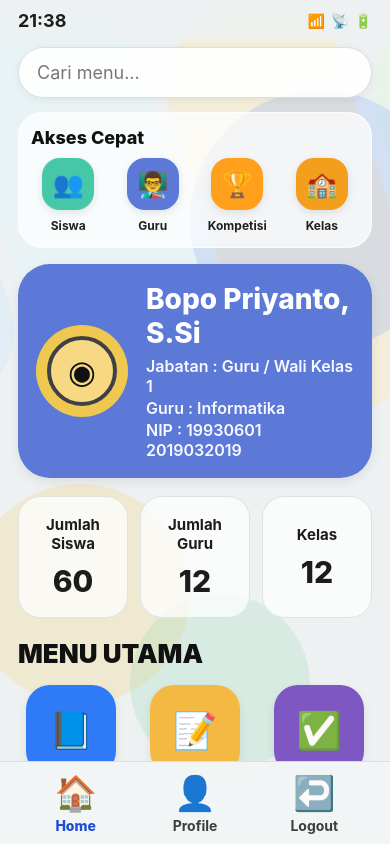
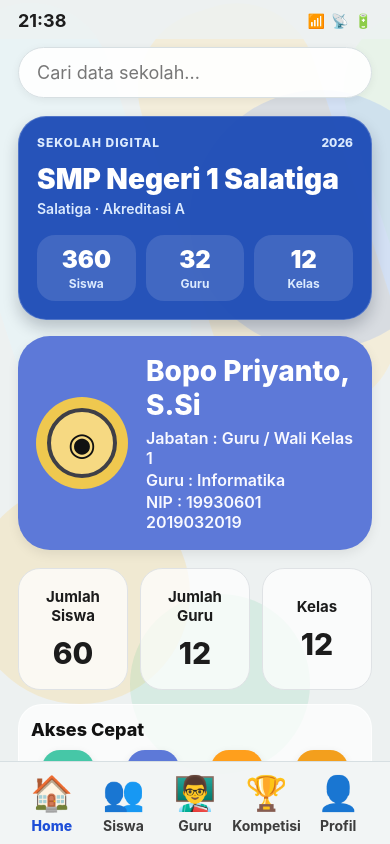
Before and after one commit to jembitijembuto-design/smpn1salatiga, a React Native app: screen / in a window 390 px wide. Built offline with nearby package versions, Linux system fonts and the light colour scheme.

Commit message:
Menyusun dashboard sekolah modern untuk model aplikasi SMP di Salatiga dengan navigasi terstruktur, halaman siswa/guru/kompetisi, dan background pendidikan bergerak

```diff
--- a/App.js
+++ b/App.js
@@ -47,6 +47,46 @@ const secondaryMenu = [
   { id: 'izin-pgw', label: 'Izin Pegawai', icon: '✅', color: '#6a6ae8' },
   { id: 'phone', label: 'Scan Pakai Kamera', icon: '📱', color: '#d45d79' },
   { id: 'tugas', label: 'LKS', icon: '📄', color: '#fca311' },
+];
+
+const schoolProfiles = [
+  {
+    id: 'smpn1-salatiga',
+    name: 'SMP Negeri 1 Salatiga',
+    city: 'Salatiga',
+    accreditation: 'Akreditasi A',
+    principal: 'Drs. Suyoto, M.Pd.',
+    studentCount: 360,
+    teacherCount: 32,
+    classCount: 12,
+  },
+  {
+    id: 'smpn2-salatiga',
+    name: 'SMP Negeri 2 Salatiga',
+    city: 'Salatiga',
+    accreditation: 'Akreditasi A',
+    principal: 'Dra. Susanti, M.Pd.',
+    studentCount: 420,
+    teacherCount: 36,
+    classCount: 14,
+  },
+  {
+    id: 'smpn3-salatiga',
+    name: 'SMP Negeri 3 Salatiga',
+    city: 'Salatiga',
+    accreditation: 'Akreditasi A',
+    principal: 'H. Budi Santoso, M.Pd.',
+    studentCount: 390,
+    teacherCount: 34,
+    classCount: 13,
+  },
+];
+
+const competitionPrograms = [
+  { id: 'olimpiade', title: 'Olimpiade Sains', type: 'Nasional', period: '2026', participants: 64, color: '#ff9f1c' },
+  { id: 'futsal', title: 'Festival Olahraga', type: 'Kabupaten', period: '2026', participants: 48, color: '#2f7af6' },
+  { id: 'seni', title: 'Lomba Seni dan Budaya', type: 'Regional', period: '2026', participants: 52, color: '#7e57c2' },
+  { id: 'bahasa', title: 'English Debate', type: 'Provinsi', period: '2026', participants: 30, color: '#2ec4b6' },
 ];
 
 const studentHistory = [
@@ -159,9 +199,18 @@ const moduleData = {
   },
 };
 
+const navItems = [
+  { id: 'home', label: 'Home', icon: '🏠' },
+  { id: 'students', label: 'Siswa', icon: '👥' },
+  { id: 'teachers', label: 'Guru', icon: '👨‍🏫' },
+  { id: 'competitions', label: 'Kompetisi', icon: '🏆' },
+  { id: 'profile', label: 'Profil', icon: '👤' },
+];
+
 function App() {
-  const [selectedTab, setSelectedTab] = useState('home');
+  const [screen, setScreen] = useState('home');
   const [query, setQuery] = useState('');
+  const [selectedSchool, setSelectedSchool] = useState('smpn1-salatiga');
   const animatedBackground = useRef(new Animated.Value(0)).current;
 
   useEffect(() => {
@@ -169,13 +218,13 @@ function App() {
       Animated.sequence([
         Animated.timing(animatedBackground, {
           toValue: 1,
-          duration: 32000,
+          duration: 30000,
           easing: Easing.linear,
           useNativeDriver: true,
         }),
         Animated.timing(animatedBackground, {
           toValue: 0,
-          duration: 32000,
+          duration: 30000,
           easing: Easing.linear,
           useNativeDriver: true,
         }),
@@ -185,16 +234,48 @@ function App() {
 
   const driftX = animatedBackground.interpolate({
     inputRange: [0, 1],
-    outputRange: [-80, 120],
+    outputRange: [-120, 130],
   });
 
+  const activeSchool = schoolProfiles.find((school) => school.id === selectedSchool) || schoolProfiles[0];
+
   const filteredMenu = useMemo(() => {
-    const source = selectedTab === 'home' ? menuItems : secondaryMenu;
+    const source = screen === 'home' ? menuItems : secondaryMenu;
     if (!query.trim()) return source;
-    return source.filter((item) =>
-      item.label.toLowerCase().includes(query.toLowerCase())
-    );
-  }, [query, selectedTab]);
+    return source.filter((item) => item.label.toLowerCase().includes(query.toLowerCase()));
+  }, [query, screen]);
+
+  const filteredStudents = useMemo(() => {
+    const source = students2026;
+    if (!query.trim()) return source;
+    return source.filter((student) => {
+      const search = query.toLowerCase();
+      return (
+        student.name.toLowerCase().includes(search) ||
+        student.kelas.toLowerCase().includes(search) ||
+        student.nisn.toLowerCase().includes(search)
+      );
+    });
+  }, [query]);
+
+  const filteredTeachers = useMemo(() => {
+    const source = teachers2026;
+    if (!query.trim()) return source;
+    return source.filter((teacher) => {
+      const search = query.toLowerCase();
+      return (
+        teacher.name.toLowerCase().includes(search) ||
+        teacher.role.toLowerCase().includes(search) ||
+        teacher.kelas.toLowerCase().includes(search)
+      );
+    });
+  }, [query]);
+
+  const filteredCompetitions = useMemo(() => {
+    const source = competitionPrograms;
+    if (!query.trim()) return source;
+    return source.filter((item) => item.title.toLowerCase().includes(query.toLowerCase()));
+  }, [query]);
 
   const renderHeader = () => (
     <View style={styles.statusBarWrap}>
@@ -203,6 +284,33 @@ function App() {
         <Text>📶</Text>
         <Text>📡</Text>
         <Text>🔋</Text>
+      </View>
+    </View>
+  );
+
+  const renderHeroSchool = () => (
+    <View style={styles.heroWindow}>
+      <View style={styles.heroHeaderRow}>
+        <Text style={styles.heroBadge}>Sekolah Digital</Text>
+        <Text style={styles.heroDate}>2026</Text>
+      </View>
+
+      <Text style={styles.heroSchoolName}>{activeSchool.name}</Text>
+      <Text style={styles.heroMeta}>{activeSchool.city} · {activeSchool.accreditation}</Text>
+
+      <View style={styles.heroStatRow}>
+        <View style={styles.heroStatBox}>
+          <Text style={styles.heroStatValue}>{activeSchool.studentCount}</Text>
+          <Text style={styles.heroStatLabel}>Siswa</Text>
+        </View>
+        <View style={styles.heroStatBox}>
+          <Text style={styles.heroStatValue}>{activeSchool.teacherCount}</Text>
+          <Text style={styles.heroStatLabel}>Guru</Text>
+        </View>
+        <View style={styles.heroStatBox}>
+          <Text style={styles.heroStatValue}>{activeSchool.classCount}</Text>
+          <Text style={styles.heroStatLabel}>Kelas</Text>
+        </View>
       </View>
     </View>
   );
@@ -246,7 +354,7 @@ function App() {
       <Text style={styles.quickAccessTitle}>Akses Cepat</Text>
       <View style={styles.quickAccessGrid}>
         {quickAccessItems.map((item) => (
-          <TouchableOpacity key={item.id} style={styles.quickAccessCard} activeOpacity={0.9}>
+          <TouchableOpacity key={item.id} style={styles.quickAccessCard} activeOpacity={0.9} onPress={() => setScreen(item.id === 'guru' ? 'teachers' : item.id === 'kompetisi' ? 'competitions' : item.id === 'siswa' ? 'students' : 'home')}>
             <View style={[styles.quickAccessIcon, { backgroundColor: item.color }]}>
               <Text style={styles.quickAccessIconText}>{item.icon}</Text>
             </View>
@@ -259,10 +367,14 @@ function App() {
 
   const renderMenuGrid = () => (
     <View style={styles.sectionWrap}>
-      <Text style={styles.sectionTitle}>{moduleData[selectedTab].title}</Text>
+      <Text style={styles.sectionTitle}>{moduleData[screen]?.title || 'Menu Utama'}</Text>
       <View style={styles.gridWrap}>
         {filteredMenu.map((item) => (
-          <TouchableOpacity key={item.id} style={styles.menuItemCard} activeOpacity={0.9}>
+          <TouchableOpacity key={item.id} style={styles.menuItemCard} activeOpacity={0.9} onPress={() => {
+            if (item.id === 'kompetisi') setScreen('competitions');
+            else if (item.id === 'siswa') setScreen('students');
+            else if (item.id === 'jurnal-guru' || item.id === 'modul' || item.id === 'english' || item.id === 'tugas') setScreen('home');
+          }}>
             <View style={[styles.iconBox, { backgroundColor: item.color }]}>
               <Text style={styles.iconText}>{item.icon}</Text>
             </View>
@@ -273,64 +385,136 @@ function App() {
     </View>
   );
 
-  const renderSchoolData = () => (
-    <View style={styles.schoolDataWrap}>
-      <Text style={styles.sectionTitle}>Data Sekolah 2026</Text>
-
-      <View style={styles.dataGroup}>
-        <Text style={styles.groupTitle}>Kepala Sekolah</Text>
-        {principal2026.map((person) => (
-          <View key={person.name} style={styles.personCard}>
-            <Text style={styles.personName}>{person.name}</Text>
-            <Text style={styles.personMeta}>{person.position}</Text>
-            <Text style={styles.personMeta}>{person.unit}</Text>
-            <Text style={styles.personMeta}>{person.nip}</Text>
-          </View>
-        ))}
-      </View>
-
-      <View style={styles.dataGroup}>
-        <Text style={styles.groupTitle}>Data Guru</Text>
-        {teachers2026.map((teacher) => (
-          <View key={teacher.nip} style={styles.personCard}>
-            <Text style={styles.personName}>{teacher.name}</Text>
-            <Text style={styles.personMeta}>{teacher.role}</Text>
-            <Text style={styles.personMeta}>{teacher.kelas}</Text>
-            <Text style={styles.personMeta}>{teacher.nip}</Text>
-          </View>
-        ))}
-      </View>
-
-      <View style={styles.dataGroup}>
-        <Text style={styles.groupTitle}>Data Siswa</Text>
-        {students2026.map((student, index) => (
-          <View key={`${student.nisn}-${index}`} style={styles.studentCard}>
-            <View style={styles.studentBadge}><Text style={styles.studentBadgeText}>{student.kelas}</Text></View>
-            <View style={styles.studentBody}>
-              <Text style={styles.studentName}>{student.name}</Text>
-              <Text style={styles.personMeta}>NISN: {student.nisn}</Text>
-              <Text style={styles.personMeta}>Status: {student.status}</Text>
-            </View>
-          </View>
+  const renderSchoolSelector = () => (
+    <View style={styles.selectorWrap}>
+      <Text style={styles.selectorTitle}>Pilih Sekolah Model</Text>
+      <View style={styles.selectorList}>
+        {schoolProfiles.map((school) => (
+          <TouchableOpacity
+            key={school.id}
+            style={[styles.selectorCard, selectedSchool === school.id && styles.selectorCardActive]}
+            activeOpacity={0.9}
+            onPress={() => setSelectedSchool(school.id)}
+          >
+            <Text style={[styles.selectorName, selectedSchool === school.id && styles.selectorNameActive]}>{school.name}</Text>
+            <Text style={styles.selectorMeta}>{school.city} · {school.accreditation}</Text>
+          </TouchableOpacity>
         ))}
       </View>
     </View>
   );
 
+  const renderStudentScreen = () => (
+    <View style={styles.screenWrap}>
+      <Text style={styles.screenHeader}>Data Siswa 2026</Text>
+      {filteredStudents.map((student, index) => (
+        <View key={`${student.nisn}-${index}`} style={styles.listCard}>
+          <View style={styles.listBadge}><Text style={styles.listBadgeText}>{student.kelas}</Text></View>
+          <View style={styles.listBody}>
+            <Text style={styles.listTitle}>{student.name}</Text>
+            <Text style={styles.listMeta}>NISN: {student.nisn}</Text>
+            <Text style={styles.listMeta}>Status: {student.status}</Text>
+          </View>
+        </View>
+      ))}
+    </View>
+  );
+
+  const renderTeacherScreen = () => (
+    <View style={styles.screenWrap}>
+      <Text style={styles.screenHeader}>Data Guru & Wali Kelas</Text>
+      {filteredTeachers.map((teacher, index) => (
+        <View key={`${teacher.nip}-${index}`} style={styles.listCard}>
+          <View style={styles.listBadgeDark}><Text style={styles.listBadgeText}>{teacher.kelas}</Text></View>
+          <View style={styles.listBody}>
+            <Text style={styles.listTitle}>{teacher.name}</Text>
+            <Text style={styles.listMeta}>{teacher.role}</Text>
+            <Text style={styles.listMeta}>{teacher.nip}</Text>
+          </View>
+        </View>
+      ))}
+    </View>
+  );
+
+  const renderCompetitionScreen = () => (
+    <View style={styles.screenWrap}>
+      <Text style={styles.screenHeader}>Kompetisi Sekolah</Text>
+      {filteredCompetitions.map((item) => (
+        <View key={item.id} style={[styles.competitionCard, { borderLeftColor: item.color }]}>
+          <Text style={styles.competitionTitle}>{item.title}</Text>
+          <Text style={styles.listMeta}>{item.type} · {item.period}</Text>
+          <View style={styles.competitionFooter}>
+            <Text style={styles.competitionMeta}>{item.participants} Peserta</Text>
+            <View style={[styles.competitionPill, { backgroundColor: item.color }]}>
+              <Text style={styles.competitionPillText}>Aktif</Text>
+            </View>
+          </View>
+        </View>
+      ))}
+    </View>
+  );
+
+  const renderProfileScreen = () => (
+    <View style={styles.screenWrap}>
+      <Text style={styles.screenHeader}>Profil Sekolah</Text>
+      {principal2026.map((person, index) => (
+        <View key={`${person.nip}-${index}`} style={styles.listCard}>
+          <View style={styles.listBadgeDark}><Text style={styles.listBadgeText}>Kepala</Text></View>
+          <View style={styles.listBody}>
+            <Text style={styles.listTitle}>{person.name}</Text>
+            <Text style={styles.listMeta}>{person.position}</Text>
+            <Text style={styles.listMeta}>{person.unit}</Text>
+            <Text style={styles.listMeta}>{person.nip}</Text>
+          </View>
+        </View>
+      ))}
+
+      <View style={styles.schoolInfoBox}>
+        <Text style={styles.schoolInfoLabel}>Visi Sekolah</Text>
+        <Text style={styles.schoolInfoText}>Menciptakan generasi unggul, berkarakter, dan siap bersaing di era digital.</Text>
+      </View>
+
+      <View style={styles.schoolInfoBox}>
+        <Text style={styles.schoolInfoLabel}>Misi Sekolah</Text>
+        <Text style={styles.schoolInfoText}>Menyelenggarakan pendidikan berintegritas, inovatif, dan berorientasi masa depan.</Text>
+      </View>
+    </View>
+  );
+
+  const renderHome = () => (
+    <View>
+      {renderHeroSchool()}
+      {renderProfileCard()}
+      {renderSummary()}
+      {renderQuickAccess()}
+      {renderMenuGrid()}
+      {renderSchoolSelector()}
+    </View>
+  );
+
+  const renderCurrentScreen = () => {
+    switch (screen) {
+      case 'students':
+        return renderStudentScreen();
+      case 'teachers':
+        return renderTeacherScreen();
+      case 'competitions':
+        return renderCompetitionScreen();
+      case 'profile':
+        return renderProfileScreen();
+      default:
+        return renderHome();
+    }
+  };
+
   const renderBottomNav = () => (
     <View style={styles.bottomNav}>
-      <TouchableOpacity style={styles.navItem} onPress={() => setSelectedTab('home')}>
-        <Text style={selectedTab === 'home' ? styles.navIconActive : styles.navIcon}>🏠</Text>
-        <Text style={selectedTab === 'home' ? styles.navLabelActive : styles.navLabel}>Home</Text>
-      </TouchableOpacity>
-      <TouchableOpacity style={styles.navItem} onPress={() => setSelectedTab('lain')}>
-        <Text style={selectedTab === 'lain' ? styles.navIconActive : styles.navIcon}>👤</Text>
-        <Text style={selectedTab === 'lain' ? styles.navLabelActive : styles.navLabel}>Profile</Text>
-      </TouchableOpacity>
-      <TouchableOpacity style={styles.navItem} onPress={() => {}}>
-        <Text style={styles.navIcon}>↩️</Text>
-        <Text style={styles.navLabel}>Logout</Text>
-      </TouchableOpacity>
+      {navItems.map((item) => (
+        <TouchableOpacity key={item.id} style={styles.navItem} onPress={() => setScreen(item.id)}>
+          <Text style={screen === item.id ? styles.navIconActive : styles.navIcon}>{item.icon}</Text>
+          <Text style={screen === item.id ? styles.navLabelActive : styles.navLabel}>{item.label}</Text>
+        </TouchableOpacity>
+      ))}
     </View>
   );
 
@@ -398,17 +582,13 @@ function App() {
           <TextInput
             value={query}
             onChangeText={setQuery}
-            placeholder="Cari menu..."
+            placeholder="Cari data sekolah..."
             placeholderTextColor="#777"
             style={styles.searchInput}
           />
         </View>
 
-        {renderQuickAccess()}
-        {renderProfileCard()}
-        {renderSummary()}
-        {renderMenuGrid()}
-        {renderSchoolData()}
+        {renderCurrentScreen()}
 
         <View style={styles.marginBottom} />
       </ScrollView>
@@ -426,6 +606,7 @@ const styles = StyleSheet.create({
   scroll: {
     flex: 1,
     backgroundColor: 'transparent',
+    paddingBottom: 12,
   },
   backgroundLayer: {
     position: 'absolute',
@@ -514,6 +695,73 @@ const styles = StyleSheet.create({
     shadowOpacity: 0.06,
     shadowRadius: 8,
     shadowOffset: { width: 0, height: 2 },
+  },
+  heroWindow: {
+    marginHorizontal: 18,
+    marginTop: 18,
+    backgroundColor: 'rgba(30, 76, 183, 0.96)',
+    borderRadius: 28,
+    padding: 18,
+    borderWidth: 1,
+    borderColor: 'rgba(255,255,255,0.2)',
+    shadowColor: '#0f172a',
+    shadowOpacity: 0.22,
+    shadowRadius: 15,
+    shadowOffset: { width: 0, height: 8 },
+    elevation: 5,
+  },
+  heroHeaderRow: {
+    flexDirection: 'row',
+    justifyContent: 'space-between',
+    alignItems: 'center',
+    marginBottom: 12,
+  },
+  heroBadge: {
+    fontSize: 12,
+    fontWeight: '800',
+    letterSpacing: 1,
+    color: '#dbeafe',
+    textTransform: 'uppercase',
+  },
+  heroDate: {
+    fontSize: 12,
+    fontWeight: '800',
+    color: '#dbeafe',
+  },
+  heroSchoolName: {
+    fontSize: 28,
+    fontWeight: '900',
+    color: '#fff',
+    marginBottom: 4,
+  },
+  heroMeta: {
+    fontSize: 14,
+    color: '#dbeafe',
+    fontWeight: '600',
+  },
+  heroStatRow: {
+    flexDirection: 'row',
+    marginTop: 18,
+    justifyContent: 'space-between',
+    gap: 10,
+  },
+  heroStatBox: {
+    flex: 1,
+    backgroundColor: 'rgba(255,255,255,0.12)',
+    borderRadius: 18,
+    paddingVertical: 10,
+    alignItems: 'center',
+  },
+  heroStatValue: {
+    fontSize: 24,
+    fontWeight: '900',
+    color: '#fff',
+  },
+  heroStatLabel: {
+    fontSize: 12,
+    fontWeight: '700',
+    color: '#dbeafe',
+    marginTop: 2,
   },
   quickAccessWrap: {
     marginHorizontal: 18,
@@ -691,70 +939,155 @@ const styles = StyleSheet.create({
     marginTop: 8,
     lineHeight: 20,
   },
-  schoolDataWrap: {
+  selectorWrap: {
+    marginHorizontal: 18,
     marginTop: 20,
-    marginHorizontal: 18,
-    paddingBottom: 12,
   },
-  dataGroup: {
-    marginBottom: 22,
-  },
-  groupTitle: {
-    fontSize: 20,
+  selectorTitle: {
+    fontSize: 18,
     fontWeight: '800',
     color: '#111',
     marginBottom: 10,
   },
-  personCard: {
+  selectorList: {
+    gap: 10,
+  },
+  selectorCard: {
+    backgroundColor: 'rgba(255,255,255,0.8)',
+    borderRadius: 18,
+    paddingHorizontal: 16,
+    paddingVertical: 12,
+    borderWidth: 1,
+    borderColor: '#dfe2e5',
+  },
+  selectorCardActive: {
+    borderColor: '#1d4ed8',
+    backgroundColor: '#e0ebff',
+  },
+  selectorName: {
+    fontSize: 16,
+    fontWeight: '800',
+    color: '#111',
+  },
+  selectorNameActive: {
+    color: '#1d4ed8',
+  },
+  selectorMeta: {
+    fontSize: 12,
+    fontWeight: '600',
+    color: '#555',
+    marginTop: 4,
+  },
+  screenWrap: {
+    marginHorizontal: 18,
+    marginTop: 16,
+  },
+  screenHeader: {
+    fontSize: 26,
+    fontWeight: '900',
+    color: '#111',
+    marginBottom: 16,
+    textTransform: 'uppercase',
+  },
+  listCard: {
     backgroundColor: 'rgba(255,255,255,0.8)',
     borderRadius: 18,
     padding: 14,
+    flexDirection: 'row',
+    alignItems: 'center',
     marginBottom: 10,
     borderWidth: 1,
     borderColor: '#dfe2e5',
   },
-  personName: {
-    fontSize: 18,
-    fontWeight: '800',
-    color: '#1b1b1b',
-    marginBottom: 4,
+  listBadge: {
+    backgroundColor: '#46c7a7',
+    borderRadius: 12,
+    paddingHorizontal: 10,
+    paddingVertical: 8,
+    marginRight: 12,
   },
-  personMeta: {
-    fontSize: 14,
-    fontWeight: '600',
-    color: '#555',
-    marginTop: 2,
-  },
-  studentCard: {
-    backgroundColor: 'rgba(255,255,255,0.8)',
-    borderRadius: 16,
-    padding: 12,
-    marginBottom: 8,
-    flexDirection: 'row',
-    alignItems: 'center',
-    borderWidth: 1,
-    borderColor: '#dfe2e5',
-  },
-  studentBadge: {
+  listBadgeDark: {
     backgroundColor: '#5d79d8',
     borderRadius: 12,
     paddingHorizontal: 10,
     paddingVertical: 8,
     marginRight: 12,
   },
-  studentBadgeText: {
+  listBadgeText: {
     color: '#fff',
     fontWeight: '800',
     fontSize: 12,
   },
-  studentBody: {
+  listBody: {
     flex: 1,
   },
-  studentName: {
-    fontSize: 16,
+  listTitle: {
+    fontSize: 18,
     fontWeight: '800',
     color: '#111',
     marginBottom: 2,
+  },
+  listMeta: {
+    fontSize: 13,
+    fontWeight: '600',
+    color: '#555',
+    marginTop: 2,
+  },
+  competitionCard: {
+    backgroundColor: 'rgba(255,255,255,0.8)',
+    borderRadius: 18,
+    padding: 16,
+    marginBottom: 12,
+    borderLeftWidth: 6,
+    borderWidth: 1,
+    borderColor: '#dfe2e5',
+  },
+  competitionTitle: {
+    fontSize: 18,
+    fontWeight: '800',
+    color: '#111',
+    marginBottom: 4,
+  },
+  competitionFooter: {
+    flexDirection: 'row',
+    alignItems: 'center',
+    justifyContent: 'space-between',
+    marginTop: 12,
+  },
+  competitionMeta: {
+    fontSize: 13,
+    color: '#555',
+    fontWeight: '700',
+  },
+  competitionPill: {
+    borderRadius: 12,
+    paddingHorizontal: 10,
+    paddingVertical: 6,
+  },
+  competitionPillText: {
+    color: '#fff',
+    fontSize: 11,
+    fontWeight: '800',
+  },
+  schoolInfoBox: {
+    backgroundColor: 'rgba(255,255,255,0.8)',
+    borderRadius: 18,
+    padding: 16,
+    marginTop: 12,
+    borderWidth: 1,
+    borderColor: '#dfe2e5',
+  },
+  schoolInfoLabel: {
+    fontSize: 15,
+    fontWeight: '800',
+    color: '#111',
+    marginBottom: 6,
+  },
+  schoolInfoText: {
+    fontSize: 14,
+    fontWeight: '600',
+    color: '#555',
+    lineHeight: 20,
   },
   bottomNav: {
     flexDirection: 'row',
```
